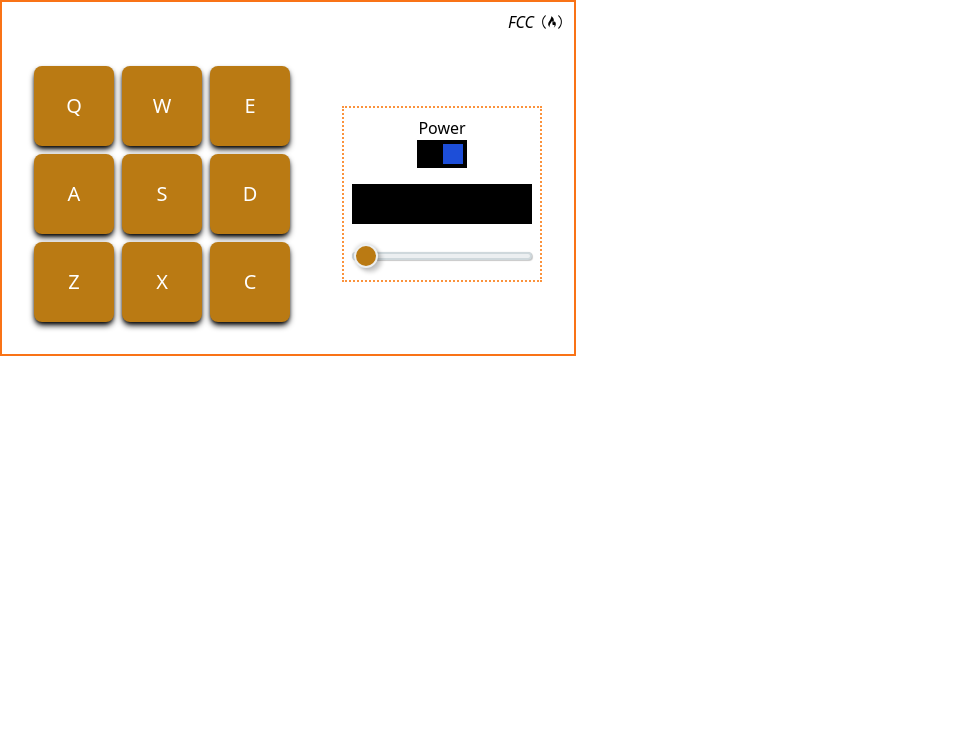
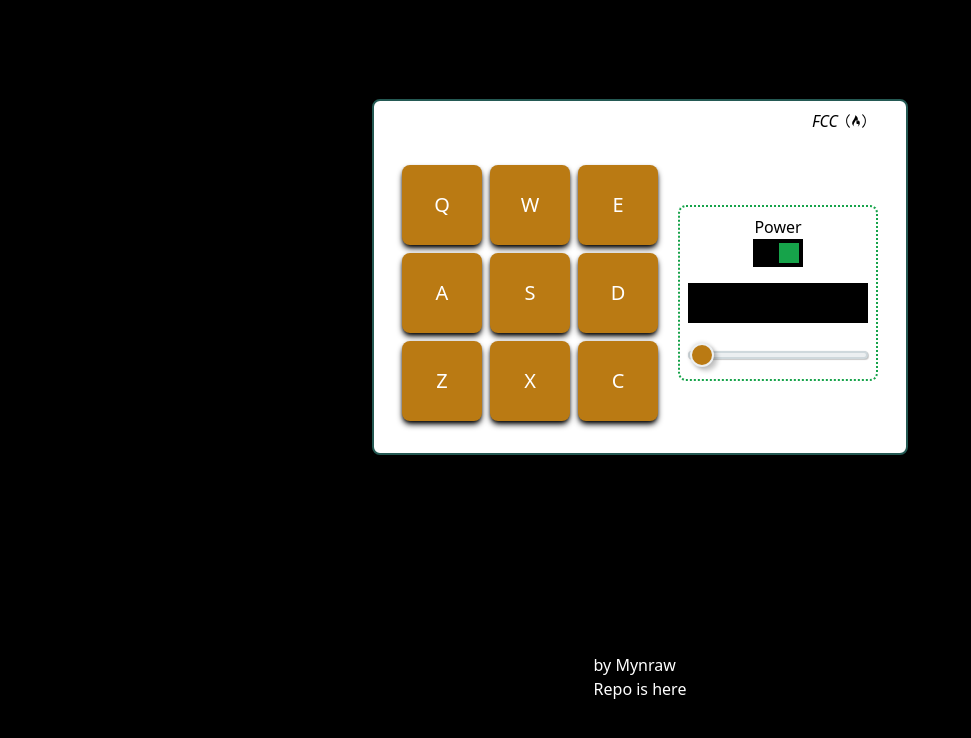
Before and after one commit to Mynraw/fcc-drum-machine, a Next.js app: page / in a window 1280 px wide. Shown: the top 738 px of the page, without its empty margins (0-971 px from the left). Built offline with nearby package versions, Linux system fonts and the light colour scheme.

Commit message:
finalized

```diff
--- a/src/assets/PowerButton.tsx
+++ b/src/assets/PowerButton.tsx
@@ -18,7 +18,7 @@ const PowerButton = () => {
         onClick={handlePower}
       >
         <span
-          className={`bg-blue-700 w-5 h-5 cursor-pointer ${
+          className={`bg-green-600 w-5 h-5 cursor-pointer ${
             drumActive ? "float-left" : "float-right"
           }`}
         ></span>
--- a/src/components/DrumMachine.tsx
+++ b/src/components/DrumMachine.tsx
@@ -1,3 +1,4 @@
+import Link from "next/link";
 import PowerButton from "@component/assets/PowerButton";
 import DrumPad from "@component/assets/DrumPad";
 import FccNav from "@component/assets/FccNav";
@@ -6,17 +7,29 @@ import RangeBar from "@component/assets/RangeBar";
 
 const DrumMachine = () => {
   return (
-    <div className="max-w-xl border-2 border-orange-500">
+    <div className="grid place-items-center  w-screen h-screen bg-black">
+      <div className="max-w-xl border-2 border-[#245953] rounded-lg px-7 bg-white">
         <FccNav />
         <div className="flex items-center justify-evenly gap-x-5">
           <DrumPad />
-        <div className="flex flex-col border-2 border-orange-400 border-dotted p-2 items-center gap-y-4">
+          <div className="flex flex-col border-2 border-green-600 rounded-lg  border-dotted p-2 items-center gap-y-4">
             <PowerButton />
             <ActionLabel />
             <RangeBar />
           </div>
         </div>
       </div>
+      <div>
+        <span className="text-white block">by Mynraw</span>
+        <Link
+          href={"https://github.com/Mynraw/fcc-drum-machine"}
+          target="_blank"
+          className="text-white"
+        >
+          Repo is here
+        </Link>
+      </div>
+    </div>
   );
 };
 
```
Lines whose indentation alone changed are shown as unchanged.
